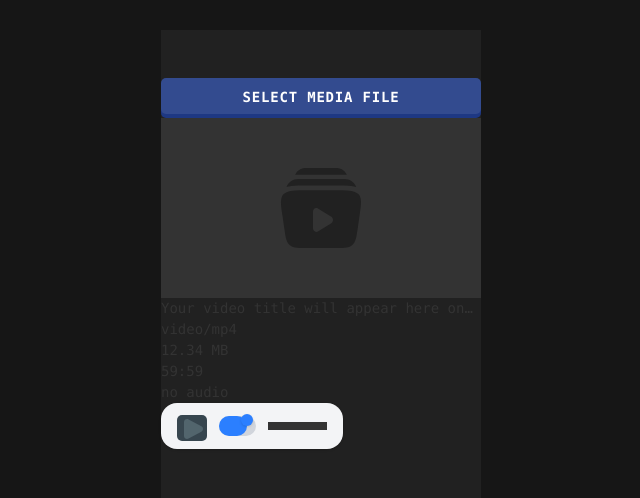
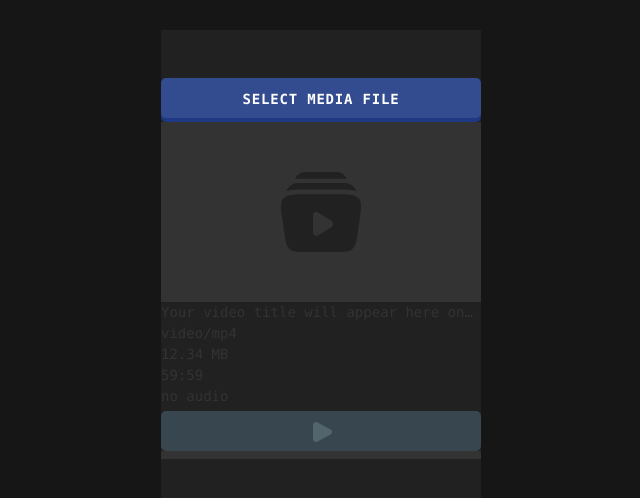
Before and after one commit to srmzcc/extract-audio, a React (Vite) app: page / in a window 1280 px wide. Shown: the top 498 px of the page, without its empty margins (319-959 px from the left). Built offline with nearby package versions, Linux system fonts and the light colour scheme.

Commit message:
refactor: abstracted convert function

```diff
--- a/src/app.tsx
+++ b/src/app.tsx
@@ -1,60 +1,9 @@
-import { useRef, useState } from 'react'
-import { Input, ALL_FORMATS, BlobSource } from 'mediabunny'
-
-import { Button } from './components/button'
-import { VideoThumbnails } from './components/video-thumbnails'
-import { FileMetadata } from './components/file-metadata'
-import { AudioPlayer } from './components/audio-player'
+import { Sidebar } from './components/sidebar'
 
 export function App() {
-  const [file, setFile] = useState<File>()
-  const [input, setInput] = useState<Input<BlobSource>>()
-
-  const fileInputRef = useRef<HTMLInputElement | null>(null)
-
-  const handleChange = (event: React.ChangeEvent<HTMLInputElement>) => {
-    const file = event.target.files?.[0]
-    if (!file) return
-
-    const audio = file.type.includes('audio')
-    const video = file.type.includes('video')
-    if (!audio && !video) return // add feedback
-
-    setFile(file)
-
-    const input = new Input({
-      formats: ALL_FORMATS,
-      source: new BlobSource(file)
-    })
-
-    setInput(input)
-  }
-
   return (
     <div className='w-screen h-screen flex justify-center items-center font-mono bg-[#161616]'>
-      {/* component start */}
-      <div className='w-[320px] h-[740px] flex flex-col justify-start bg-[#212121] py-12'>
-        <Button
-          onClick={() => fileInputRef.current?.click()}
-          className='w-full h-[40px] before:bg-[#334b8f] before:shadow-[0_4px_0_#1e3883]'
-        >
-          Select media file
-        </Button><input
-          ref={fileInputRef}
-          type='file'
-          accept='video/*,video/x-matroska,audio/*'
-          className='hidden'
-          onChange={handleChange}
-        />
-
-        <VideoThumbnails input={input} />
-
-        <FileMetadata file={file} input={input} />
-
-        <AudioPlayer file={file} input={input} />
-        {file ? <audio src={URL.createObjectURL(file)} controls></audio> : null}
-      </div>
-      {/* component end */}
+      <Sidebar />
     </div>
   )
 }
--- a/src/components/audio-player.tsx
+++ b/src/components/audio-player.tsx
@@ -1,15 +1,7 @@
 import { useEffect, useRef, useState } from 'react'
-import {
-  BufferTarget,
-  Conversion,
-  Output,
-  WavOutputFormat,
-  type BlobSource,
-  type Input
-} from 'mediabunny'
+import type { BlobSource, Input } from 'mediabunny'
 
 import { Button } from './button'
-import { ProgressBar } from './progress-bar'
 
 interface AudioPlayerProps {
   file?: File
@@ -17,77 +9,38 @@ interface AudioPlayerProps {
 }
 
 export function AudioPlayer({ file, input }: AudioPlayerProps) {
-  const [audio, setAudio] = useState<string>()
-  const [isPlaying, setIsPlaying] = useState<boolean>(false)
-  const [volume, setVolume] = useState<number>(0.75)
-  const [progress, setProgress] = useState<number>(0)
+  const [isPlaying, setIsPlaying] = useState(false)
+  const [isDisabled, setIsDisabled] = useState(true)
 
   const audioRef = useRef<HTMLAudioElement | null>(null)
-  const sliderRef = useRef<HTMLDivElement | null>(null)
-  const isDragging = useRef<boolean>(false)
 
   useEffect(() => {
-    if (!file) return
-
-    let isCancelled = false
-    let conversion: Conversion | null = null
-
-    setAudio(undefined)
-    setIsPlaying(false)
-    setProgress(0)
-
-    if (audioRef.current) {
-      audioRef.current.pause()
-      audioRef.current.currentTime = 0
-      audioRef.current.src = ''
+    if (!file || !audioRef.current) {
+      setIsDisabled(true)
+      return
     }
 
-    if (!input) return
-
+    if (!!input) {
       ;(async () => {
         const audioTrack = await input.getPrimaryAudioTrack()
-      if (!audioTrack) return // add feedback
-
-      const tempUrl = URL.createObjectURL(file)
-      setAudio(tempUrl)
-
-      const output = new Output({
-        format: new WavOutputFormat(),
-        target: new BufferTarget()
-      })
-
-      conversion = await Conversion.init({ input, output })
-      conversion.onProgress = progress => {
-        if (!isCancelled) {
-          setProgress(progress)
+        if (!audioTrack) {
+          setIsDisabled(true)
+          return
         }
+      })()
     }
 
-      try {
-        await conversion.execute()
-        if (isCancelled) return
+    setIsDisabled(false)
 
-        const audioBuffer = output.target.buffer
-        if (!audioBuffer) return
+    const url = URL.createObjectURL(file)
+    audioRef.current.src = url
+    audioRef.current.currentTime = 0
+    audioRef.current.pause()
 
-        const audioBlob = new Blob([audioBuffer], { type: 'audio/wav' })
-        const url = URL.createObjectURL(audioBlob)
-        setAudio(url)
-      } catch (err) {
-        if (!isCancelled) {
-          console.error('Conversion error:', err)
-        }
-      }
-    })()
+    setIsPlaying(false)
 
     return () => {
-      isCancelled = true
-
-      if (!!conversion) {
-        conversion.cancel().catch(err => {
-          console.warn('Error cancelling conversion:', err)
-        })
-      }
+      URL.revokeObjectURL(url)
     }
   }, [file, input])
 
@@ -97,84 +50,39 @@ export function AudioPlayer({ file, input }: AudioPlayerProps) {
     if (isPlaying) {
       audioRef.current.pause()
     } else {
-      audioRef.current.play()
+      audioRef.current.play().catch(err =>
+        console.warn('Autoplay failed:', err)
+      )
     }
 
-    setIsPlaying(prev => !prev)
-  }
-
-  const updateVolume = (clientX: number) => {
-    if (!sliderRef.current) return
-
-    const rect = sliderRef.current.getBoundingClientRect()
-    let newVolume = (clientX - rect.left) / rect.width
-
-    newVolume = Math.max(0, Math.min(1, newVolume))
-    setVolume(newVolume)
-
-    if (audioRef.current) {
-      audioRef.current.volume = newVolume
-    }
-  }
-
-  const handleMouseDown = (e: React.MouseEvent<HTMLDivElement, MouseEvent>) => {
-    isDragging.current = true
-    updateVolume(e.clientX)
-  }
-
-  const handleMouseMove = (e: React.MouseEvent<HTMLDivElement, MouseEvent>) => {
-    if (isDragging.current) {
-      updateVolume(e.clientX)
-    }
-  }
-
-  const handleMouseUp = () => {
-    isDragging.current = false
+    setIsPlaying(!isPlaying)
   }
 
   return (
-    <div className='flex items-center space-x-3 bg-gray-100 rounded-2xl px-4 py-2 shadow-sm w-fit'>
+    <>
       <Button
-        className='w-[30px] h-[30px] aspect-square px-0 before:bg-[#334b8f] before:shadow-[0_4px_0_#1e3883]'
         onClick={togglePlay}
-        disabled={!audio}
+        className='w-full h-[44px] before:bg-[#334b8f] before:shadow-[0_4px_0_#1e3883]'
+        disabled={isDisabled}
       >
-        {isPlaying
-          ? <svg xmlns='http://www.w3.org/2000/svg' width='24' height='24' viewBox='0 0 24 24'>
-              <path fill='currentColor' d='M2 6c0-1.886 0-2.828.586-3.414S4.114 2 6 2s2.828 0 3.414.586S10 4.114 10 6v12c0 1.886 0 2.828-.586 3.414S7.886 22 6 22s-2.828 0-3.414-.586S2 19.886 2 18zm12 0c0-1.886 0-2.828.586-3.414S16.114 2 18 2s2.828 0 3.414.586S22 4.114 22 6v12c0 1.886 0 2.828-.586 3.414S19.886 22 18 22s-2.828 0-3.414-.586S14 19.886 14 18z'/>
+        {isPlaying ? (
+          <svg xmlns='http://www.w3.org/2000/svg' width='24' height='24' viewBox='0 0 24 24'>
+            <path
+              fill='currentColor'
+              d='M2 6c0-1.886 0-2.828.586-3.414S4.114 2 6 2s2.828 0 3.414.586S10 4.114 10 6v12c0 1.886 0 2.828-.586 3.414S7.886 22 6 22s-2.828 0-3.414-.586S2 19.886 2 18zm12 0c0-1.886 0-2.828.586-3.414S16.114 2 18 2s2.828 0 3.414.586S22 4.114 22 6v12c0 1.886 0 2.828-.586 3.414S19.886 22 18 22s-2.828 0-3.414-.586S14 19.886 14 18z'
+            />
           </svg>
-          : <svg xmlns='http://www.w3.org/2000/svg' width='24' height='24' viewBox='0 0 24 24'>
-              <path fill='currentColor' d='M21.409 9.353a2.998 2.998 0 0 1 0 5.294L8.597 21.614C6.534 22.737 4 21.277 4 18.968V5.033c0-2.31 2.534-3.769 4.597-2.648z'/>
+        ) : (
+          <svg xmlns='http://www.w3.org/2000/svg' width='24' height='24' viewBox='0 0 24 24'>
+            <path
+              fill='currentColor'
+              d='M21.409 9.353a2.998 2.998 0 0 1 0 5.294L8.597 21.614C6.534 22.737 4 21.277 4 18.968V5.033c0-2.31 2.534-3.769 4.597-2.648z'
+            />
           </svg>
-        }
+        )}
       </Button>
 
-      <div
-        ref={sliderRef}
-        className='relative w-24 h-5 bg-gray-300 rounded-full cursor-pointer'
-        onMouseDown={handleMouseDown}
-        onMouseMove={handleMouseMove}
-        onMouseUp={handleMouseUp}
-        onMouseLeave={handleMouseUp}
-      >
-        <div
-          className='absolute top-0 left-0 h-full bg-blue-500 rounded-full'
-          style={{ width: `${volume * 100}%` }}
-        />
-
-        <div
-          className='absolute top-1/2 -translate-y-1/2 w-3 h-3 bg-blue-500 rounded-full shadow'
-          style={{ left: `${volume * 100}%`, transform: 'translate(-50%, -50%)' }}
-        />
-      </div>
-
-      <audio
-        ref={audioRef}
-        src={audio}
-        className='hidden'
-      />
-
-      <ProgressBar progress={progress} />
-    </div>
+      <audio ref={audioRef} className='hidden' />
+    </>
   )
 }
--- /dev/null
+++ b/src/components/converter.tsx
@@ -0,0 +1,75 @@
+import { useEffect, useState } from 'react'
+
+import { ProgressBar } from './progress-bar'
+import {
+  BufferTarget,
+  Conversion,
+  Output,
+  WavOutputFormat,
+  type BlobSource,
+  type Input
+} from 'mediabunny'
+
+interface ConverterProps {
+  input?: Input<BlobSource>
+  setConvertedFile: React.Dispatch<React.SetStateAction<Blob | undefined>>
+}
+
+export function Converter({ input, setConvertedFile }: ConverterProps) {
+  const [progress, setProgress] = useState<number>(0)
+
+  useEffect(() => {
+    if (!input) return
+
+    let isCancelled = false
+    let conversion: Conversion | null = null
+
+    setProgress(0)
+
+    ;(async () => {
+      const audioTrack = await input.getPrimaryAudioTrack()
+      if (!audioTrack) return // add feedback
+
+      const output = new Output({
+        format: new WavOutputFormat(),
+        target: new BufferTarget()
+      })
+
+      conversion = await Conversion.init({ input, output })
+      conversion.onProgress = progress => {
+        if (!isCancelled) {
+          setProgress(progress)
+        }
+      }
+
+      try {
+        await conversion.execute()
+        if (isCancelled) return
+
+        const audioBuffer = output.target.buffer
+        if (!audioBuffer) return
+
+        const audioBlob = new Blob([audioBuffer], { type: 'audio/wav' })
+        setConvertedFile(audioBlob)
+      } catch (err) {
+        if (!isCancelled) {
+          console.error('Conversion error:', err)
+        }
+      }
+    })()
+
+    return () => {
+      isCancelled = true
+
+      if (!!conversion) {
+        conversion.cancel().catch(err => {
+          console.warn('Error cancelling conversion:', err)
+        })
+      }
+    }
+  }, [input])
+
+  return (
+    <ProgressBar progress={progress} />
+  )
+}
--- /dev/null
+++ b/src/components/sidebar.tsx
@@ -0,0 +1,60 @@
+import { useRef, useState } from 'react'
+import { Input, ALL_FORMATS, BlobSource } from 'mediabunny'
+
+import { Button } from './button'
+import { VideoThumbnails } from './video-thumbnails'
+import { FileMetadata } from './file-metadata'
+import { AudioPlayer } from './audio-player'
+import { Converter } from './converter'
+
+export function Sidebar() {
+  const [file, setFile] = useState<File>()
+  const [input, setInput] = useState<Input<BlobSource>>()
+
+  const [convertedFile, setConvertedFile] = useState<Blob>()
+
+  const fileInputRef = useRef<HTMLInputElement | null>(null)
+
+  const handleChange = (event: React.ChangeEvent<HTMLInputElement>) => {
+    const file = event.target.files?.[0]
+    if (!file) return
+
+    const audio = file.type.includes('audio')
+    const video = file.type.includes('video')
+    if (!audio && !video) return // add feedback
+
+    setFile(file)
+
+    const input = new Input({
+      formats: ALL_FORMATS,
+      source: new BlobSource(file)
+    })
+
+    setInput(input)
+  }
+
+  return (
+    <div className='w-[320px] h-[740px] flex flex-col justify-start bg-[#212121] py-12'>
+      <Button
+        onClick={() => fileInputRef.current?.click()}
+        className='w-full h-[44px] before:bg-[#334b8f] before:shadow-[0_4px_0_#1e3883]'
+      >
+        Select media file
+      </Button><input
+        ref={fileInputRef}
+        type='file'
+        accept='video/*,video/x-matroska,audio/*'
+        className='hidden'
+        onChange={handleChange}
+      />
+
+      <VideoThumbnails input={input} />
+
+      <FileMetadata file={file} input={input} />
+
+      <AudioPlayer file={file} input={input} />
+
+      <Converter input={input} setConvertedFile={setConvertedFile} />
+    </div>
+  )
+}
```
Lines whose indentation alone changed are shown as unchanged.
